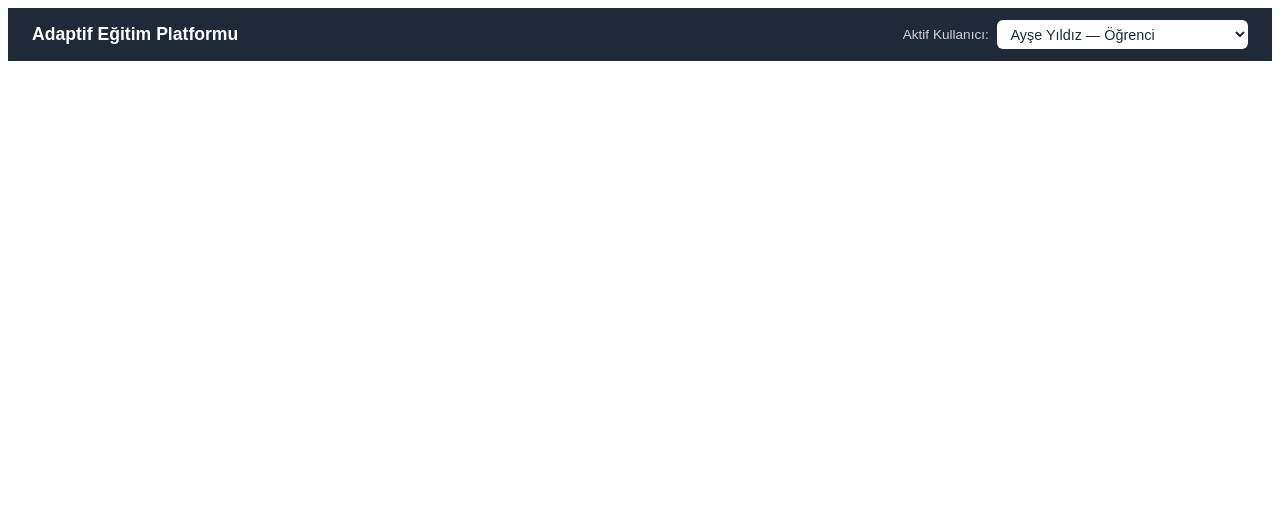
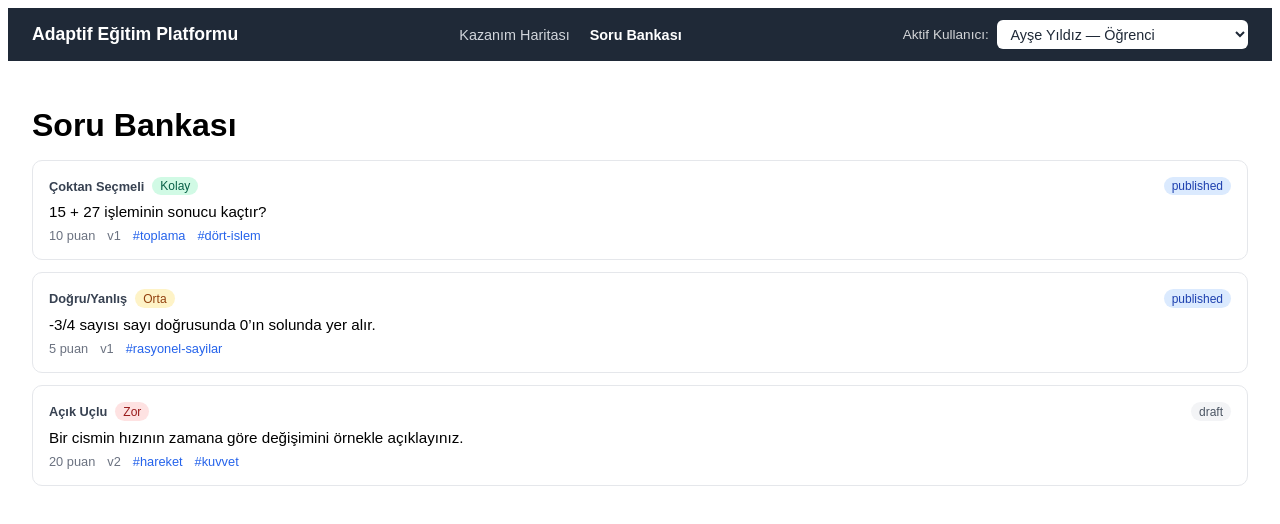
Before and after one commit to acarlarilayda/adaptif-egitim-platformu, an Angular app: page /question-bank in a window 1280 px wide. Before the commit this address led to /. Shown: the top 524 px of the page. Built offline with nearby package versions, Linux system fonts and the light colour scheme.

Commit message:
feat: Soru Bankasi sayfasi eklendi, topbar navigasyonu eklendi

```diff
--- a/src/app/app.routes.ts
+++ b/src/app/app.routes.ts
@@ -1,7 +1,9 @@
 import { Routes } from '@angular/router';
 import { OutcomeListComponent } from './features/outcomes/pages/outcome-list/outcome-list.component';
+import { QuestionListComponent } from './features/question-bank/pages/question-list/question-list.component';
 
 export const routes: Routes = [
   { path: '', redirectTo: 'outcomes', pathMatch: 'full' },
   { path: 'outcomes', component: OutcomeListComponent },
+  { path: 'question-bank', component: QuestionListComponent },
 ];
--- /dev/null
+++ b/src/app/features/question-bank/data-access/question.repository.ts
@@ -0,0 +1,80 @@
+import { Injectable } from '@angular/core';
+import { Observable } from 'rxjs';
+import { mockRequest } from '../../../core/api/mock-transport';
+import { Question } from '../../../shared/models/question.model';
+import { QuestionVersion } from '../../../shared/models/question-version.model';
+import { MOCK_QUESTIONS } from '../../../core/api/mock-data/questions.mock-data';
+import { MOCK_QUESTION_VERSIONS } from '../../../core/api/mock-data/question-versions.mock-data';
+
+@Injectable({ providedIn: 'root' })
+export class QuestionRepository {
+  private questions: Question[] = [...MOCK_QUESTIONS];
+  private questionVersions: QuestionVersion[] = [...MOCK_QUESTION_VERSIONS];
+
+  getQuestions(): Observable<Question[]> {
+    return mockRequest(() => [...this.questions]);
+  }
+
+  getQuestionById(id: string): Observable<Question | undefined> {
+    return mockRequest(() => this.questions.find((q) => q.id === id));
+  }
+
+  getVersionsForQuestion(questionId: string): Observable<QuestionVersion[]> {
+    return mockRequest(() =>
+      this.questionVersions.filter((v) => v.questionId === questionId)
+    );
+  }
+
+  /**
+   * "Yayınlanmış soru veya sınav doğrudan
+   * değiştirilemez; yeni versiyon gerekir."
+   * Bu metod, bir sorunun düzenlenip düzenlenemeyeceğini kontrol eder.
+   */
+  canEditDirectly(question: Question): boolean {
+    return question.publishStatus !== 'published';
+  }
+
+  /**
+   * Yayınlanmış bir soru düzenlenmek istendiğinde çağrılır:
+   * yeni bir versiyon kaydı oluşturur, soruyu günceller ve
+   * versiyon sayacını artırır. Doğrudan üzerine yazmaz.
+   */
+  createNewVersion(
+    questionId: string,
+    changes: Partial<Pick<Question, 'stem' | 'options' | 'difficulty' | 'points'>>,
+    changeNote: string
+  ): Observable<Question | undefined> {
+    return mockRequest(() => {
+      const question = this.questions.find((q) => q.id === questionId);
+      if (!question) {
+        return undefined;
+      }
+
+      const newVersionNumber = question.version + 1;
+      const newVersionId = `qv-${questionId}-${newVersionNumber}`;
+
+      const newVersion: QuestionVersion = {
+        id: newVersionId,
+        questionId,
+        versionNumber: newVersionNumber,
+        type: question.type,
+        stem: changes.stem ?? question.stem,
+        options: changes.options ?? question.options,
+        difficulty: changes.difficulty ?? question.difficulty,
+        points: changes.points ?? question.points,
+        changeNote,
+        createdAt: new Date().toISOString(),
+      };
+
+      this.questionVersions.push(newVersion);
+
+      Object.assign(question, changes, {
+        currentVersionId: newVersionId,
+        version: newVersionNumber,
+        updatedAt: new Date().toISOString(),
+      });
+
+      return question;
+    });
+  }
+}
--- /dev/null
+++ b/src/app/features/question-bank/pages/question-list/question-list.component.html
@@ -0,0 +1,38 @@
+<div class="question-page">
+  <h1>Soru Bankası</h1>
+
+  @if (isLoading()) {
+    <p class="question-page__status">Yükleniyor...</p>
+  } @else if (hasError()) {
+    <div class="question-page__status question-page__status--error">
+      <p>Sorular yüklenirken bir hata oluştu.</p>
+      <button (click)="loadData()">Tekrar Dene</button>
+    </div>
+  } @else if (questions().length === 0) {
+    <p class="question-page__status">Henüz tanımlı soru bulunmuyor.</p>
+  } @else {
+    <div class="question-list">
+      @for (question of questions(); track question.id) {
+        <div class="question-card">
+          <div class="question-card__header">
+            <span class="question-card__type">{{ typeLabels[question.type] }}</span>
+            <span class="question-card__difficulty" [class]="'question-card__difficulty--' + question.difficulty">
+              {{ difficultyLabels[question.difficulty] }}
+            </span>
+            <span class="question-card__status" [class]="'question-card__status--' + question.publishStatus">
+              {{ question.publishStatus }}
+            </span>
+          </div>
+          <p class="question-card__stem">{{ question.stem }}</p>
+          <div class="question-card__footer">
+            <span>{{ question.points }} puan</span>
+            <span>v{{ question.version }}</span>
+            @for (tag of question.tags; track tag) {
+              <span class="question-card__tag">#{{ tag }}</span>
+            }
+          </div>
+        </div>
+      }
+    </div>
+  }
+</div>
--- /dev/null
+++ b/src/app/features/question-bank/pages/question-list/question-list.component.scss
@@ -0,0 +1,91 @@
+.question-page {
+  padding: 1.5rem;
+  font-family: sans-serif;
+
+  h1 {
+    margin-bottom: 1rem;
+  }
+
+  &__status {
+    color: #6b7280;
+    font-style: italic;
+
+    &--error {
+      color: #b91c1c;
+      font-style: normal;
+
+      button {
+        margin-top: 0.5rem;
+        padding: 0.4rem 0.9rem;
+        border: none;
+        border-radius: 6px;
+        background-color: #1f2937;
+        color: white;
+        cursor: pointer;
+      }
+    }
+  }
+}
+
+.question-list {
+  display: flex;
+  flex-direction: column;
+  gap: 0.75rem;
+}
+
+.question-card {
+  border: 1px solid #e5e7eb;
+  border-radius: 10px;
+  padding: 1rem;
+
+  &__header {
+    display: flex;
+    gap: 0.5rem;
+    align-items: center;
+    margin-bottom: 0.5rem;
+  }
+
+  &__type {
+    font-size: 0.8rem;
+    color: #374151;
+    font-weight: 600;
+  }
+
+  &__difficulty {
+    font-size: 0.75rem;
+    padding: 0.15rem 0.5rem;
+    border-radius: 999px;
+    background-color: #e5e7eb;
+
+    &--easy { background-color: #d1fae5; color: #065f46; }
+    &--medium { background-color: #fef3c7; color: #92400e; }
+    &--hard { background-color: #fee2e2; color: #991b1b; }
+  }
+
+  &__status {
+    font-size: 0.75rem;
+    padding: 0.15rem 0.5rem;
+    border-radius: 999px;
+    margin-left: auto;
+
+    &--published { background-color: #dbeafe; color: #1e40af; }
+    &--draft { background-color: #f3f4f6; color: #4b5563; }
+    &--retired { background-color: #fee2e2; color: #991b1b; }
+  }
+
+  &__stem {
+    margin: 0.5rem 0;
+    font-size: 0.95rem;
+  }
+
+  &__footer {
+    display: flex;
+    gap: 0.75rem;
+    font-size: 0.8rem;
+    color: #6b7280;
+  }
+
+  &__tag {
+    color: #2563eb;
+  }
+}
--- /dev/null
+++ b/src/app/features/question-bank/pages/question-list/question-list.component.ts
@@ -0,0 +1,52 @@
+import { Component, OnInit, signal } from '@angular/core';
+import { CommonModule } from '@angular/common';
+import { QuestionRepository } from '../../data-access/question.repository';
+import { Question, QuestionDifficulty, QuestionType } from '../../../../shared/models/question.model';
+
+@Component({
+  selector: 'app-question-list',
+  standalone: true,
+  imports: [CommonModule],
+  templateUrl: './question-list.component.html',
+  styleUrl: './question-list.component.scss',
+})
+export class QuestionListComponent implements OnInit {
+  readonly isLoading = signal(true);
+  readonly hasError = signal(false);
+  readonly questions = signal<Question[]>([]);
+
+  readonly difficultyLabels: Record<QuestionDifficulty, string> = {
+    easy: 'Kolay',
+    medium: 'Orta',
+    hard: 'Zor',
+  };
+
+  readonly typeLabels: Record<QuestionType, string> = {
+    multiple_choice: 'Çoktan Seçmeli',
+    true_false: 'Doğru/Yanlış',
+    short_answer: 'Kısa Cevap',
+    essay: 'Açık Uçlu',
+  };
+
+  constructor(private readonly questionRepository: QuestionRepository) {}
+
+  ngOnInit(): void {
+    this.loadData();
+  }
+
+  loadData(): void {
+    this.isLoading.set(true);
+    this.hasError.set(false);
+
+    this.questionRepository.getQuestions().subscribe({
+      next: (questions) => {
+        this.questions.set(questions);
+        this.isLoading.set(false);
+      },
+      error: () => {
+        this.hasError.set(true);
+        this.isLoading.set(false);
+      },
+    });
+  }
+}
--- a/src/app/shared/components/topbar/topbar.component.html
+++ b/src/app/shared/components/topbar/topbar.component.html
@@ -2,6 +2,11 @@
   <div class="topbar__brand">
     Adaptif Eğitim Platformu
   </div>
+
+  <nav class="topbar__nav">
+    <a routerLink="/outcomes" routerLinkActive="active">Kazanım Haritası</a>
+    <a routerLink="/question-bank" routerLinkActive="active">Soru Bankası</a>
+  </nav>
 
   <div class="topbar__user">
     <span class="topbar__label">Aktif Kullanıcı:</span>
--- a/src/app/shared/components/topbar/topbar.component.scss
+++ b/src/app/shared/components/topbar/topbar.component.scss
@@ -1,4 +1,23 @@
 .topbar {
+    &__nav {
+    display: flex;
+    gap: 1.25rem;
+
+    a {
+      color: #d1d5db;
+      text-decoration: none;
+      font-size: 0.9rem;
+
+      &.active {
+        color: white;
+        font-weight: 600;
+      }
+
+      &:hover {
+        color: white;
+      }
+    }
+  }
   display: flex;
   align-items: center;
   justify-content: space-between;
--- a/src/app/shared/components/topbar/topbar.component.ts
+++ b/src/app/shared/components/topbar/topbar.component.ts
@@ -1,13 +1,14 @@
 import { Component } from '@angular/core';
 import { CommonModule } from '@angular/common';
 import { FormsModule } from '@angular/forms';
+import { RouterLink, RouterLinkActive } from '@angular/router';
 import { AuthService } from '../../../core/auth/auth.service';
 import { ROLE_LABELS } from '../../../core/auth/role.enum';
 
 @Component({
   selector: 'app-topbar',
   standalone: true,
-  imports: [CommonModule, FormsModule],
+  imports: [CommonModule, FormsModule, RouterLink, RouterLinkActive],
   templateUrl: './topbar.component.html',
   styleUrl: './topbar.component.scss',
 })
```
Also changed, not shown: 1 other file (tests, documents, lock files or other folders).
